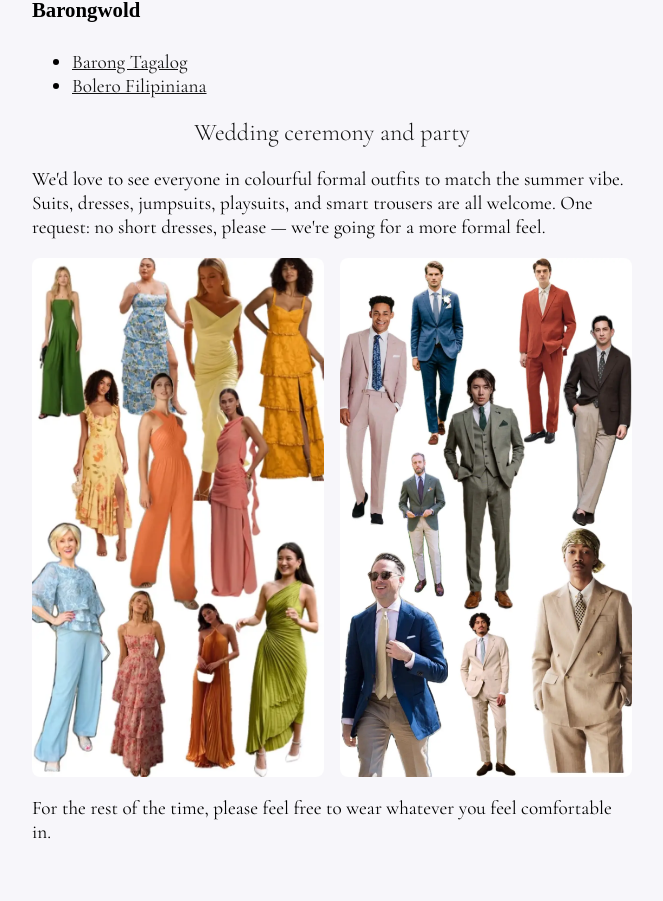
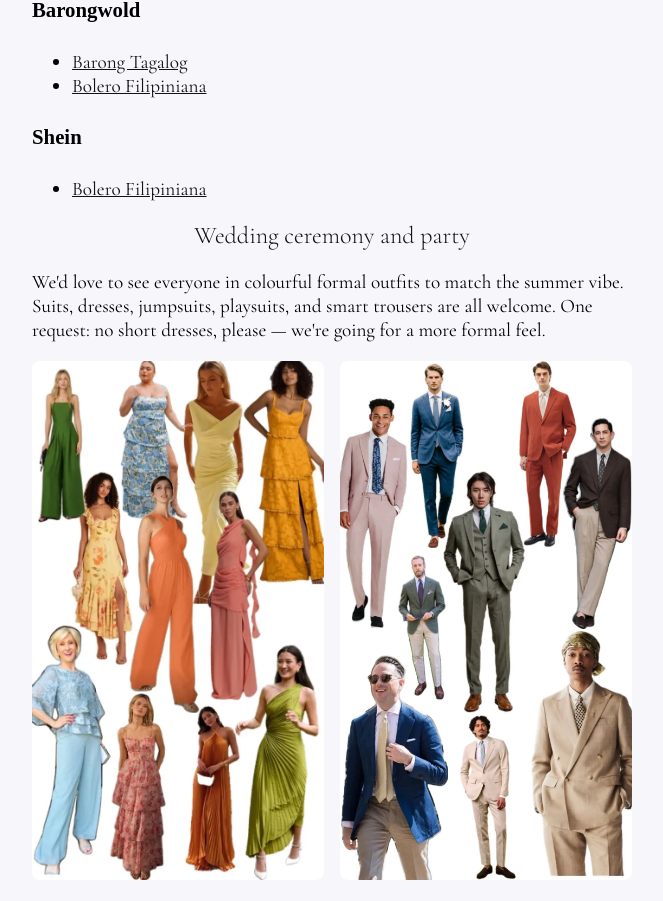
Before and after one commit to LawrenceWarren/wedding-website, a SvelteKit app: page /attire in a window 1280 px wide. Shown: the part 1858-2759 px from the top of the page, without its empty margins (308-971 px from the left). Built offline with nearby package versions, Linux system fonts and the light colour scheme.

Commit message:
Add link to Shein

```diff
--- a/src/routes/attire/+page.svelte
+++ b/src/routes/attire/+page.svelte
@@ -102,6 +102,16 @@
     </li>
   </ul>
 
+  <h4>Shein</h4>
+
+  <ul>
+    <li>
+      <a href="https://m.shein.co.uk/pdsearch/Filipiniana%20Bolero"
+        >Bolero Filipiniana</a
+      >
+    </li>
+  </ul>
+
   <h2>Wedding ceremony and party</h2>
 
   <p>
```
